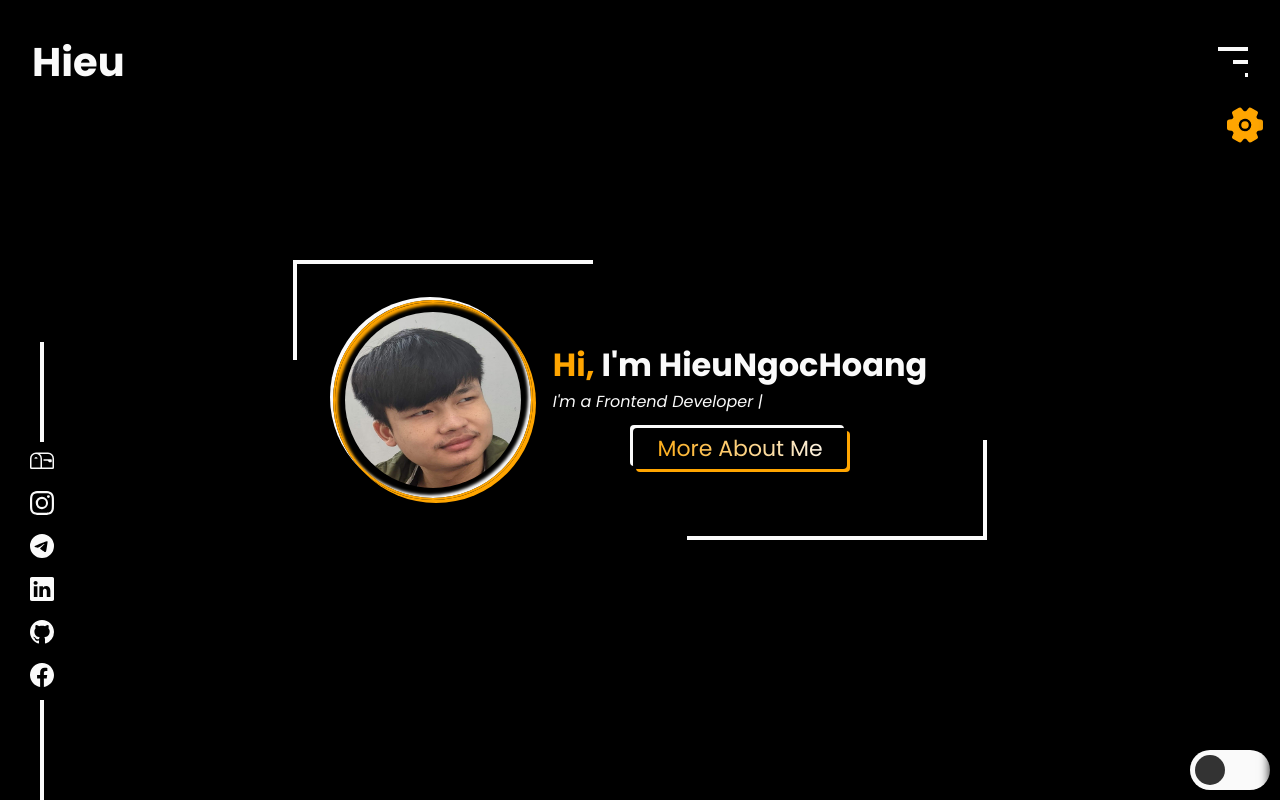
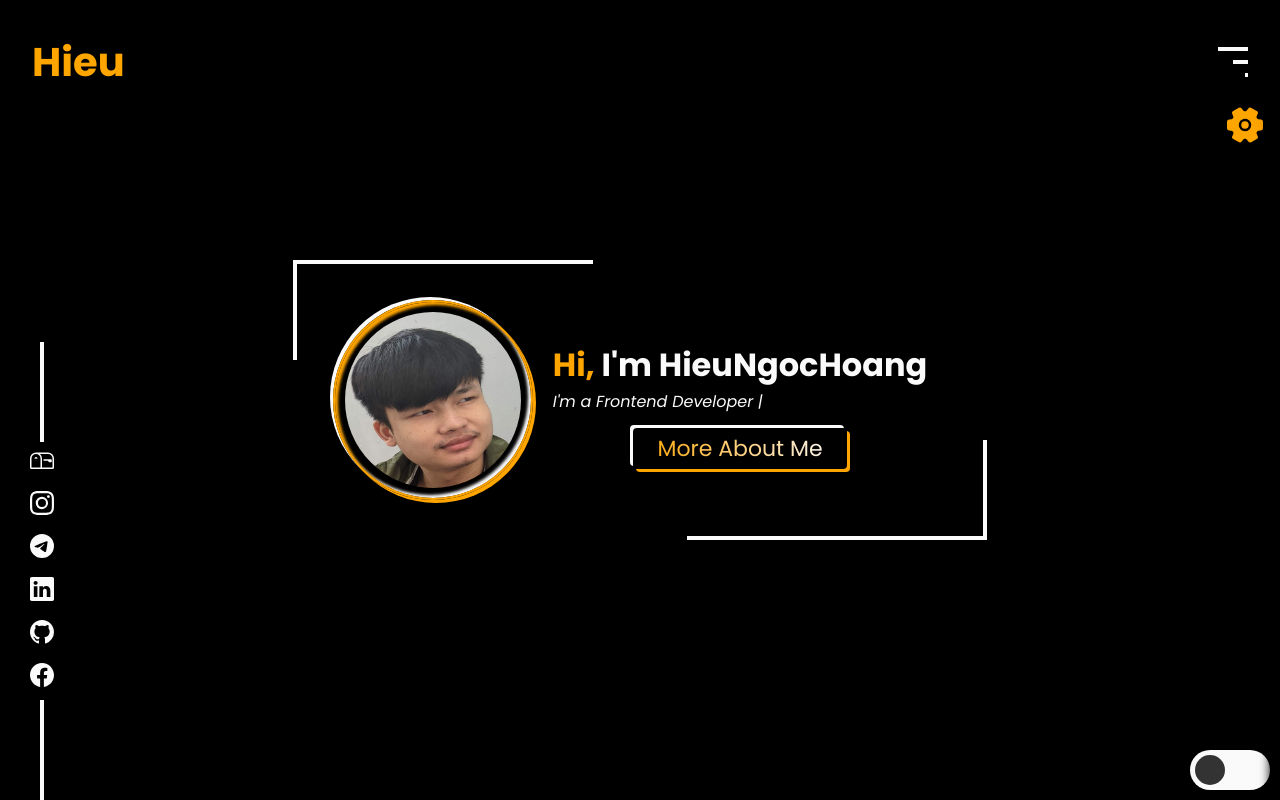
Before and after one commit to hieungochoangit/portfolio, a React (Create React App) app: page / in a window 1280 px wide. Built offline with nearby package versions, Linux system fonts and the light colour scheme.

Commit message:
Update logo color

```diff
--- a/src/components/Main/index.jsx
+++ b/src/components/Main/index.jsx
@@ -35,6 +35,7 @@ const Nav = styled.nav`
 
 const Logo = styled.h1`
   font-size: 40px;
+  color: var(--primary-color);
 `
 
 const Bar = styled.div`
```
